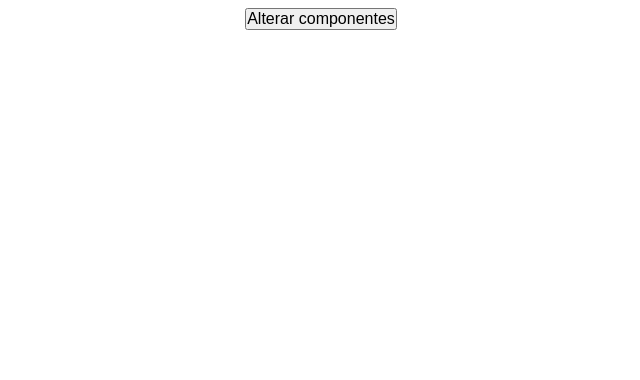
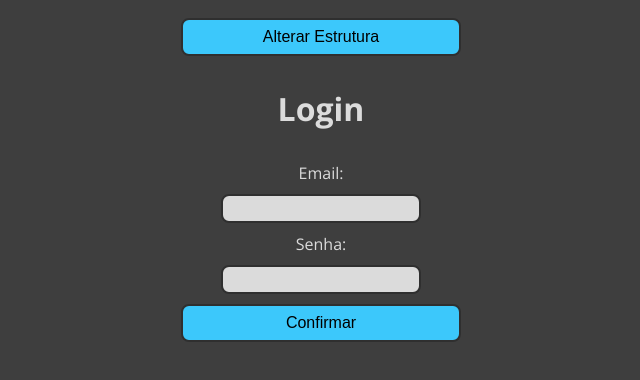
Before and after one commit to Viniyoda/2Semestre, a plain HTML site: page DesenvolvimentoWebII/2Bimestre/AULAS/Aula 12/index.html in a window 1280 px wide. Shown: the whole page, without its empty margins (319-959 px from the left). Drawn offline with nearby package versions, Linux system fonts and the light colour scheme.

Commit message:
update DW

```diff
--- a/DesenvolvimentoWebII/2Bimestre/AULAS/Aula 12/index.html
+++ b/DesenvolvimentoWebII/2Bimestre/AULAS/Aula 12/index.html
@@ -2,21 +2,25 @@
 <html lang="en">
 <head>
     <meta charset="UTF-8">
-    <meta name="viewport" content="width=device-width, initial-scale=1.0">
     <title>Aula 12 - Componentes</title>
+    <link rel="stylesheet" href="style.css">
     <script src="https://unpkg.com/vue@3/dist/vue.global.js"></script>
-    <link rel="stylesheet" href="style.css">
+    <link rel="preconnect" href="https://fonts.googleapis.com">
+    <link rel="preconnect" href="https://fonts.gstatic.com" crossorigin>
+    <link href="https://fonts.googleapis.com/css2?family=Open+Sans:ital,wght@0,300..800;1,300..800&display=swap"
+    rel="stylesheet">
 </head>
 <body>
-    <div id="app">
-        <button @click="alterarComponentes">Alterar componentes</button>
+<div id="app">
+    <button @click="alterarComponentes">Alterar Estrutura</button>
 
-        <transition name="fade" mode="out-in">
-            <component :is="componenteAtual"></component>
-        </transition>
-    </div>
+    <transition name="fade" mode="out-in">
+        <component :is="componenteAtual"></component>
+    </transition>
 
+    <button>Confirmar</button>
+
+</div>
 </body>
 </html>
-
 <script src="index.js"></script>
--- a/DesenvolvimentoWebII/2Bimestre/AULAS/Aula 12/index.js
+++ b/DesenvolvimentoWebII/2Bimestre/AULAS/Aula 12/index.js
@@ -1,17 +1,36 @@
-const {createApp} = Vue
+const ComponenteA = {
+    template: `
+    <div class="componente">
+        <h1>Login</h1>
+        <label>Email: </label> <input type="email">
+        <label>Senha: </label> <input type="password">
+    </div>
+    `
+}
+
+const ComponenteB = {
+    template: `
+    <div class="componente">
+        <h1>Cadastro</h1>
+        <label>Email: </label> <input type="email">
+        <label>Senha: </label> <input type="password">
+        <label>Confirmar Senha: </label> <input type="password">
+    </div>
+    `
+}
+
+const {createApp} = Vue;
 
 createApp({
-    data(){
+    data() {
         return {
             componenteAtual: "ComponenteA"
         }
     },
     methods: {
         alterarComponentes() {
-            this.componenteAtual = (this.componenteAtual === "ComponenteA")
-            ? "ComponenteB" : "ComponenteA"
+            this.componenteAtual = (this.componenteAtual === "ComponenteA") ? "ComponenteB" : "ComponenteA"
         }
-
     },
     components: {
         ComponenteA,
--- a/DesenvolvimentoWebII/2Bimestre/AULAS/Aula 12/style.css
+++ b/DesenvolvimentoWebII/2Bimestre/AULAS/Aula 12/style.css
@@ -1,18 +1,57 @@
 #app {
     text-align: center;
-    margin: 0;
+    display: flex;
+    justify-content: center;
+    align-items: center;
+    flex-direction: column;
+}
+
+
+body {
+    height: 100%;
+    background-color: #3e3e3e;
+    color: #dbdbdb;
+    font-family: "Open Sans", sans-serif;
+    display: flex;
+    justify-content: center;
+    align-items: center;
 }
 
 button {
     font-size: 16px;
-    padding: 0px;
+    padding: 8px;
+    margin: 10px;
     cursor: pointer;
+    width: 280px;
+    border-radius: 8px;
+    border-style: solid;
+    border-color: #2f2f2f;
+    background: #3cc8fb;
+    transition: backgroud-color 0.3s, transform 0.2s;
+}
+button:hover {
+    background-color: #ff2f52;
+    transform: translateY(-3px);
+}
+
+input {
+    background-color: #dbdbdb;
+    border-radius: 8px;
+    border-style: solid;
+    border-color: #2f2f2f;
+    padding: 5px;
+}
+
+.componente {
+    display: grid;
+    width: 200px;
+    gap: 10px;
 }
 
 .fade-enter-active, .fade-leave-active {
-    transition: opacity 0.5;
+    transition: opacity 0.5s;
 }
 
 .fade-enter, .fade-leave-to {
-    transition: opacity 0;
+    opacity: 0;
 }
```
Also changed, not shown: DesenvolvimentoWebII/2Bimestre/AULAS/Aula 12/index.ts (deleted, +0 -17 lines).
